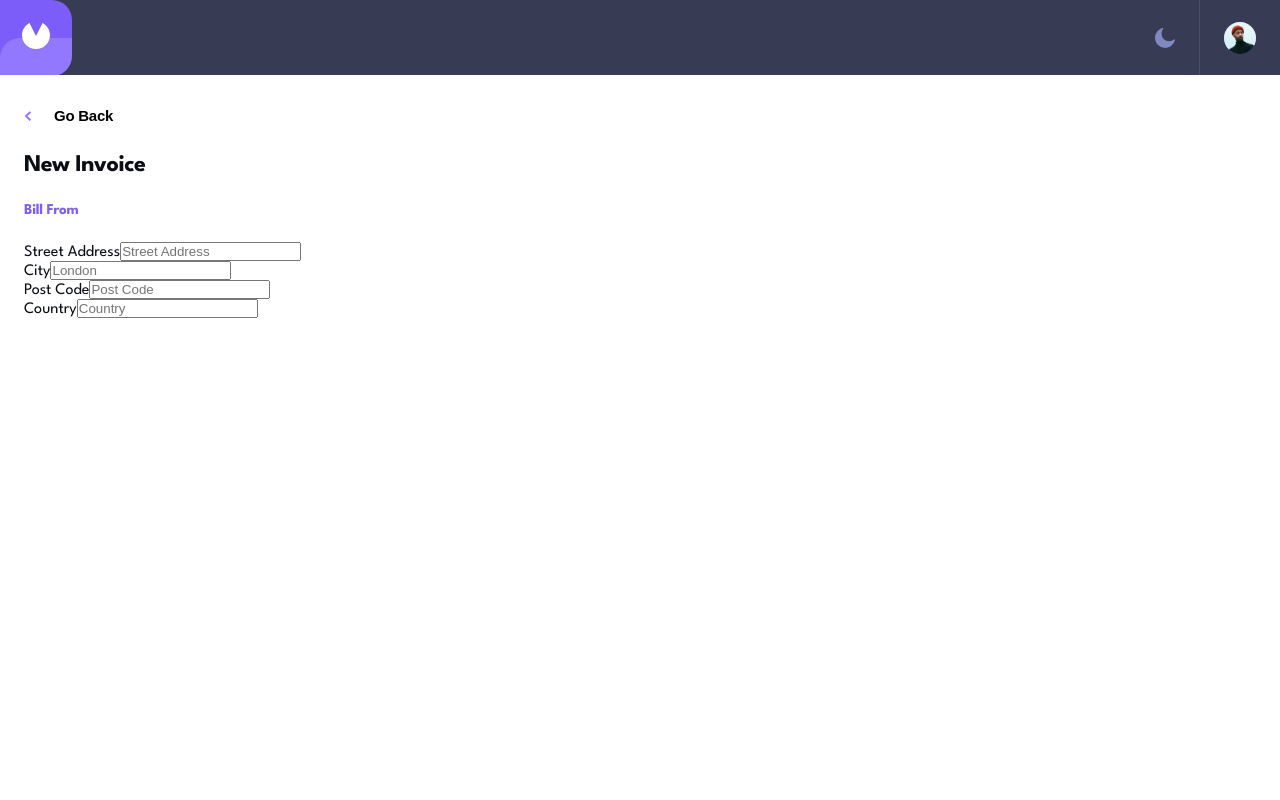
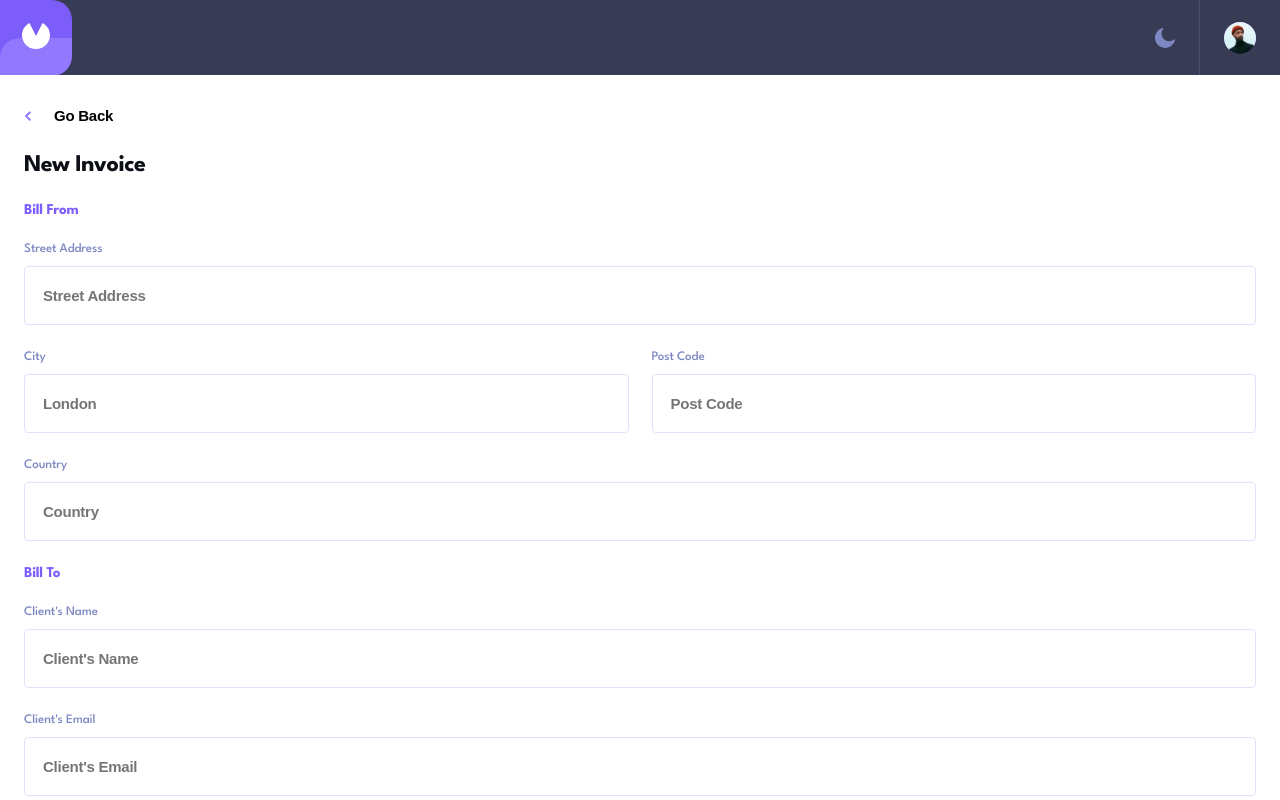
Before and after one commit to GendPh/invoice-app, an Angular app in the folder project/: page / in a window 1280 px wide. Built offline with nearby package versions, Linux system fonts and the light colour scheme.

Commit message:
chore: Update new-invoice component styling and form inputs

```diff
--- a/project/src/app/new-invoice/new-invoice.component.css
+++ b/project/src/app/new-invoice/new-invoice.component.css
@@ -27,7 +27,7 @@
   height: 100%;
   background-color: var(--new-invoice-background);
   overflow-y: scroll;
-  padding: 33px 24px;
+  padding: 33px 24px 100px;
   color: var(--text-color);
   transition: color var(--color-transition);
   /* transform: translateX(-100%); */
@@ -59,4 +59,25 @@
     color: #7c5dfa;
     margin-bottom: 24px;
   }
+
+  .city-code {
+    display: flex;
+    gap: 23px;
+  }
+
+  .form-input {
+    width: 100%;
+    label {
+      display: block;
+      color: #7e88c3;
+      margin-bottom: 9px;
+    }
+    input {
+      border: 1px solid #dfe3fa;
+      width: 100%;
+      padding: 20px 18px;
+      margin-bottom: 25px;
+      border-radius: 4px;
+    }
+  }
 }
--- a/project/src/app/new-invoice/new-invoice.component.html
+++ b/project/src/app/new-invoice/new-invoice.component.html
@@ -21,32 +21,71 @@
 
   <h2>New Invoice</h2>
 
-  <h3>Bill From</h3>
 
   <form method="post">
+
+    <h3>Bill From</h3>
+
     <div class="form-input">
-      <label for="street">Street Address</label>
-      <input type="text" id="street" name="street" placeholder="Street Address">
+      <label class="text-sm" for="street">Street Address</label>
+      <input class="text-m" type="text" id="street" name="street" placeholder="Street Address">
     </div>
 
-    <div>
+    <div class="city-code">
       <div class="form-input">
-        <label for="city">City</label>
-        <input type="text" id="city" name="city" placeholder="London">
+        <label class="text-sm" for="city">City</label>
+        <input class="text-m" type="text" id="city" name="city" placeholder="London">
       </div>
 
       <div class="form-input">
-        <label for="post-code">Post Code</label>
-        <input type="text" id="post-code" name="post-code" placeholder="Post Code">
+        <label class="text-sm" for="post-code">Post Code</label>
+        <input class="text-m" type="text" id="post-code" name="post-code" placeholder="Post Code">
       </div>
     </div>
 
     <div class="form-input">
-      <label for="country">Country</label>
-      <input type="text" id="country" name="country" placeholder="Country">
+      <label class="text-sm" for="country">Country</label>
+      <input class="text-m" type="text" id="country" name="country" placeholder="Country">
     </div>
 
+    <h3>Bill To</h3>
 
+    <div class="form-input">
+      <label class="text-sm" for="client">Client's Name</label>
+      <input class="text-m" type="text" id="client" name="client" placeholder="Client's Name">
+    </div>
+
+    <div class="form-input">
+      <label class="text-sm" for="email">Client's Email</label>
+      <input class="text-m" type="email" id="email" name="email" placeholder="Client's Email">
+    </div>
+
+    <div class="form-input">
+      <label class="text-sm" for="street-to">Street Address</label>
+      <input class="text-m" type="text" id="street-to" name="street-to" placeholder="Street Address">
+    </div>
+
+    <div class="city-code">
+      <div class="form-input">
+        <label class="text-sm" for="city-to">City</label>
+        <input class="text-m" type="text" id="city-to" name="city-to" placeholder="London">
+      </div>
+
+      <div class="form-input">
+        <label class="text-sm" for="post-code-to">Post Code</label>
+        <input class="text-m" type="text" id="post-code-to" name="post-code-to" placeholder="Post Code">
+      </div>
+    </div>
+
+    <div class="form-input">
+      <label class="text-sm" for="country-to">Country</label>
+      <input class="text-m" type="text" id="country-to" name="country-to" placeholder="Country">
+    </div>
+
+    <div class="form-input">
+      <label class="text-sm" for="date">Invoice Date</label>
+      <input class="text-m" type="date" value="2017-06-01" id="date" name="date" >
+    </div>
 
   </form>
 </div>
--- a/project/src/styles.css
+++ b/project/src/styles.css
@@ -52,3 +52,19 @@ button {
 .overflow-hidden {
   overflow: hidden;
 }
+
+.text-sm {
+  font-size: 13px;
+  line-height: 15px;
+  letter-spacing: -0.1px;
+  font-weight: 500;
+}
+
+.text-m {
+  font-size: 15px;
+  letter-spacing: -0.25px;
+  line-height: 15px;
+  font-weight: bold;
+  color: var(--text-color);
+  transition: color var(--color-transition);
+}
```
